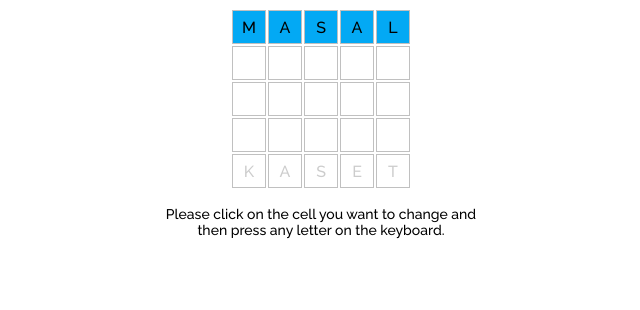
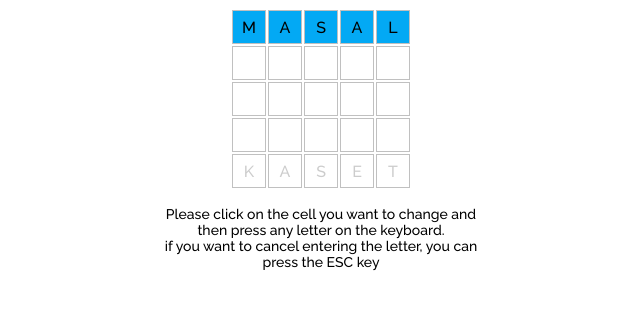
Before and after one commit to mkosmen/react.game.change-one, a React (Vite) app: page / in a window 1280 px wide. Shown: the top 310 px of the page, without its empty margins (319-959 px from the left). Built offline with nearby package versions, Linux system fonts and the light colour scheme; the HTML template or start-up script is replaced by a standard one.

Commit message:
game note updated

```diff
--- a/src/components/GameBoard/GameBoard.tsx
+++ b/src/components/GameBoard/GameBoard.tsx
@@ -132,6 +132,8 @@ function GameBoard(props: Props) {
       <div className="note">
         Please click on the cell you want to change and then press any letter on
         the keyboard.
+        <br />
+        if you want to cancel entering the letter, you can press the ESC key
       </div>
     </div>
   );
```
